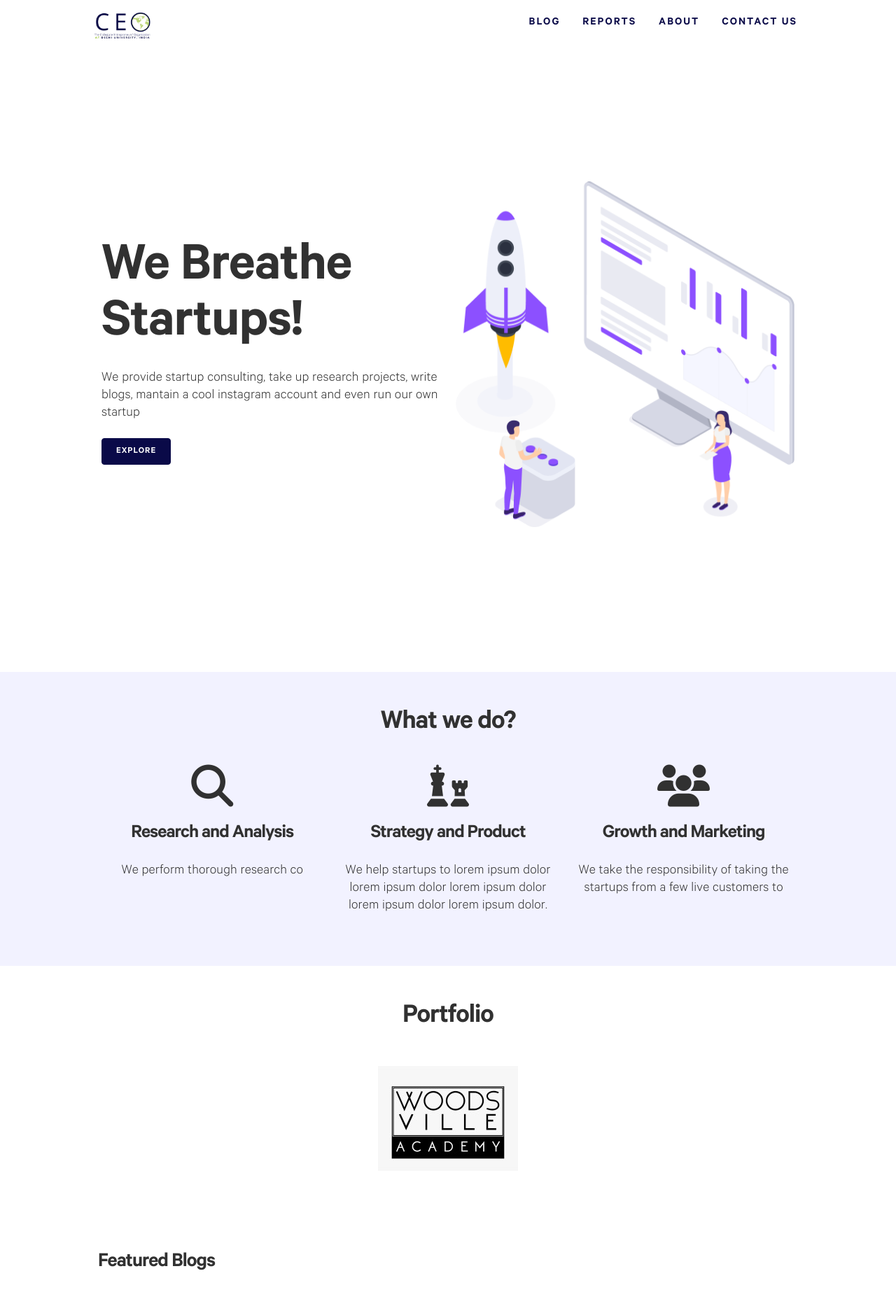
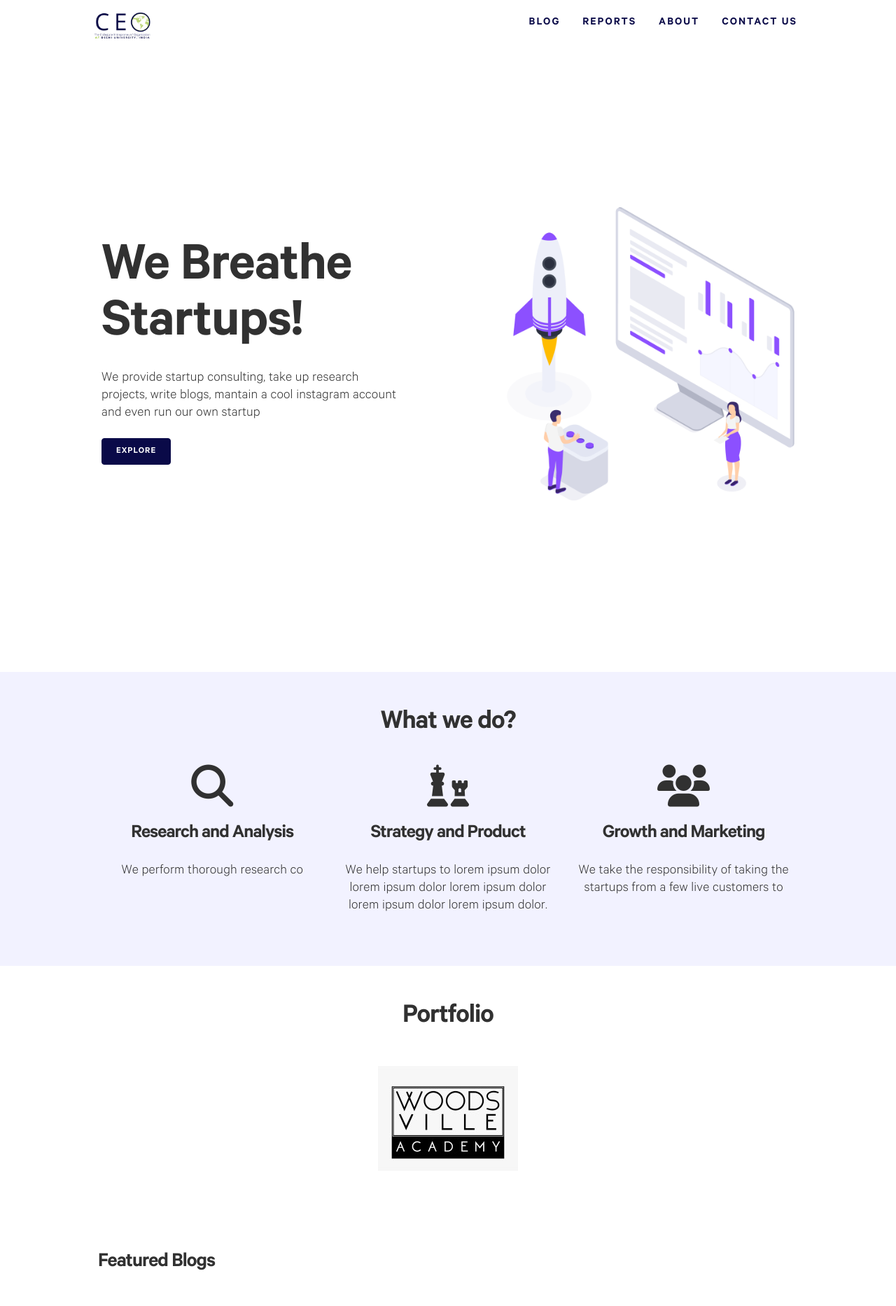
Before and after one commit to shivanshmehendiratta/ceodu.github.io, a Jekyll site: the page built from index.md, in a window 1280 px wide. Shown: the top 1866 px of the page at 70% size. Built offline with Jekyll 4.4.1, drawn with Linux system fonts in a browser that asks for light colours; nearby versions of some CDN libraries; some web fonts are replaced.

Commit message:
Update _Atom.scss

```diff
--- a/_sass/_Atom.scss
+++ b/_sass/_Atom.scss
@@ -190,7 +190,9 @@ font-weight: 600;
   .mobile-nav {
   transform: translate(0%)!important;
 }
-
+  .showcase-elements-text{max-width: 50vw;
+				padding-right:150px;
+}
 .bar {
     height: 60px;
     position: fixed;
@@ -514,8 +516,10 @@ footer input[type='submit'] {
 	margin-left:0px;}
 
                         .showcase-elements-text{max-width: 80vw;
+				padding-right:0px;
 }
 .showcase h1 {
+	margin-top:2rem;
   font-size: 5.5rem;
   line-height: 0.9;
 }
```
